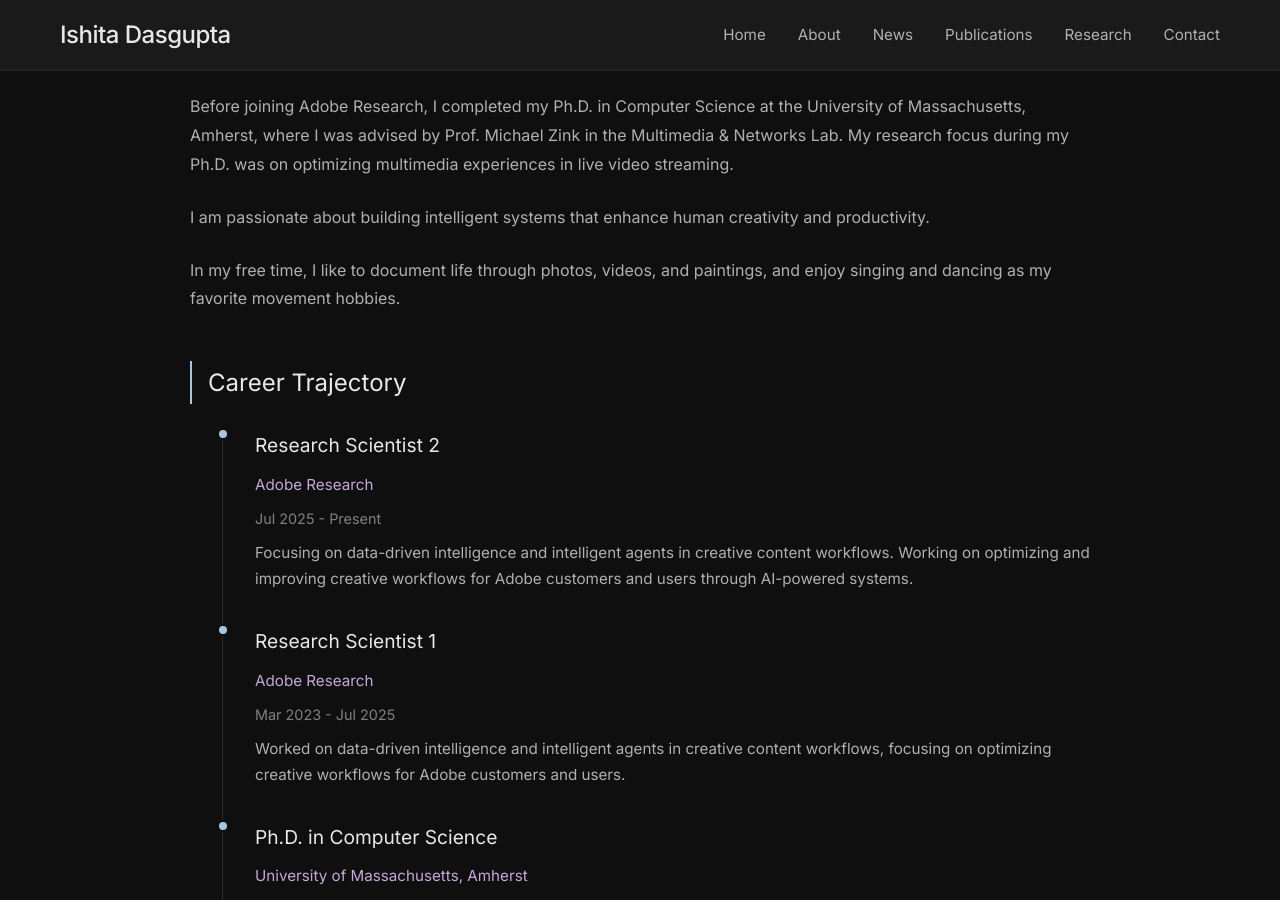
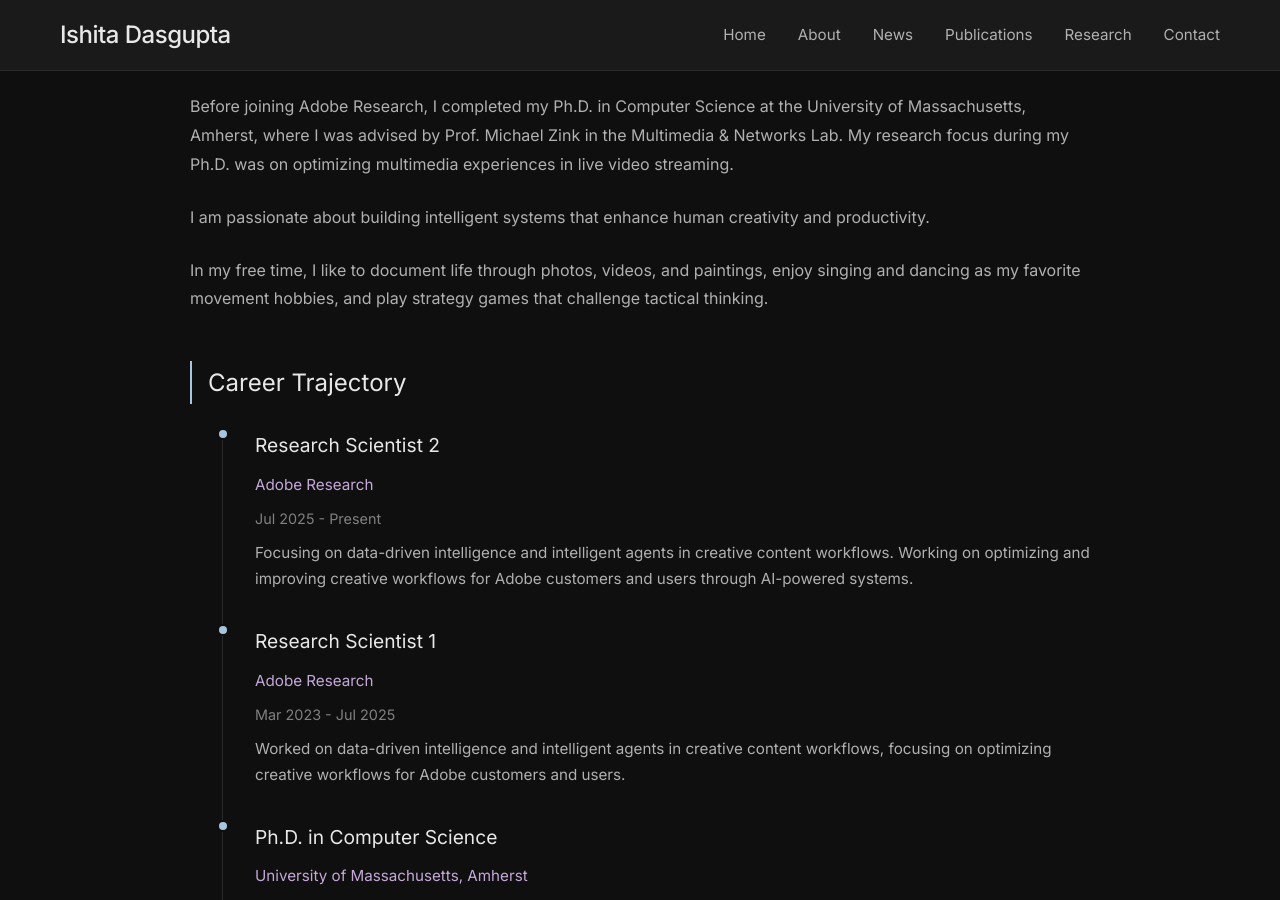
Before and after one commit to ISHITADG/ishitadg.github.io, a Jekyll site: the page built from about.md, in a window 1280 px wide and 900 px high, scrolled down 543 px. Built offline with Jekyll 4.4.1, drawn with Linux system fonts in a browser that asks for light colours; a style sheet for code colours, icons or effects is not loaded.

Commit message:
Add strategy games to free time hobbies

```diff
--- a/about.md
+++ b/about.md
@@ -30,7 +30,7 @@ permalink: /about/
       </p>
 
       <p style="font-size: 1rem; margin-bottom: 1.5rem; line-height: 1.8; color: #b0b0b0;">
-        In my free time, I like to document life through photos, videos, and paintings, and enjoy singing and dancing as my favorite movement hobbies.
+        In my free time, I like to document life through photos, videos, and paintings, enjoy singing and dancing as my favorite movement hobbies, and play strategy games that challenge tactical thinking.
       </p>
     </div>
 
```
